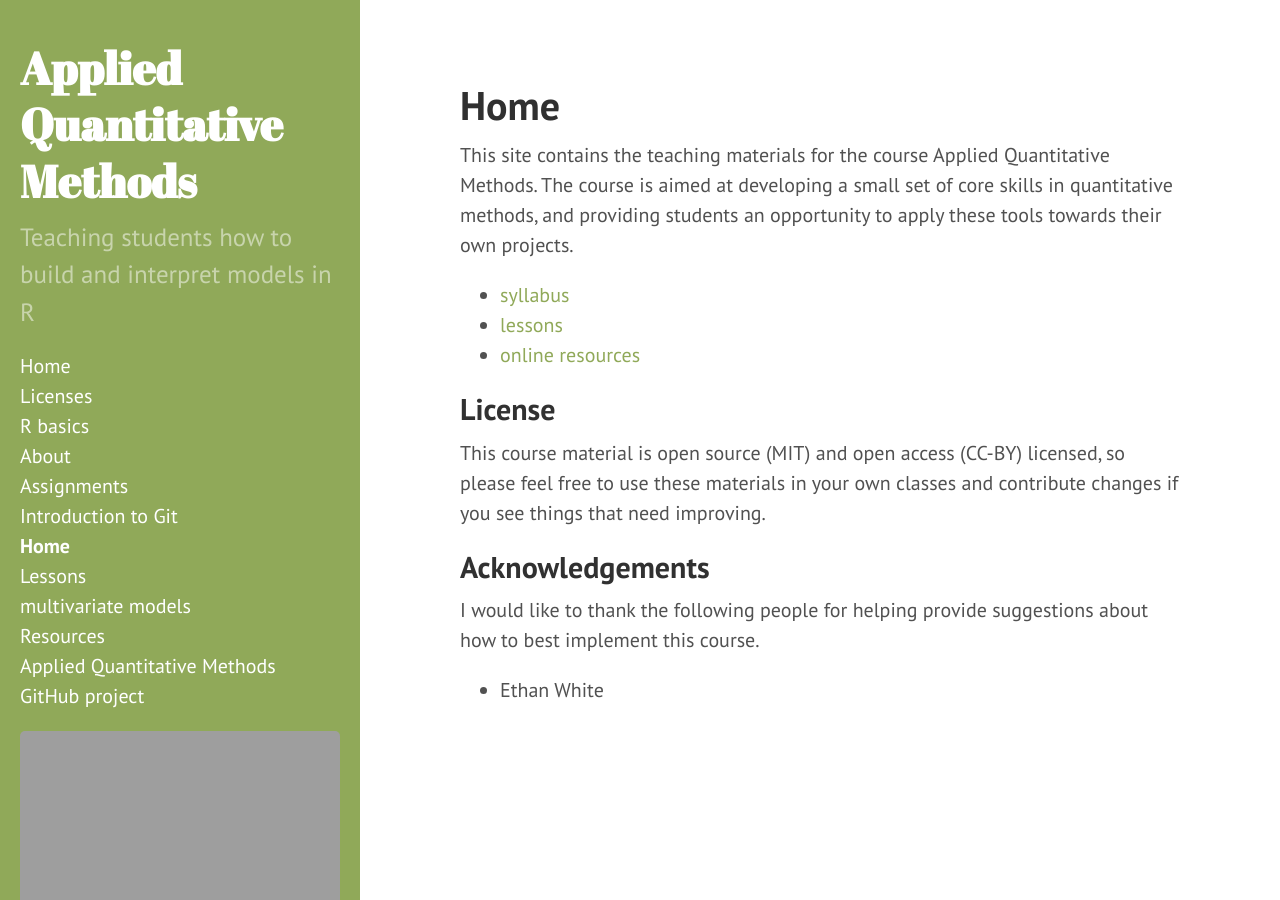
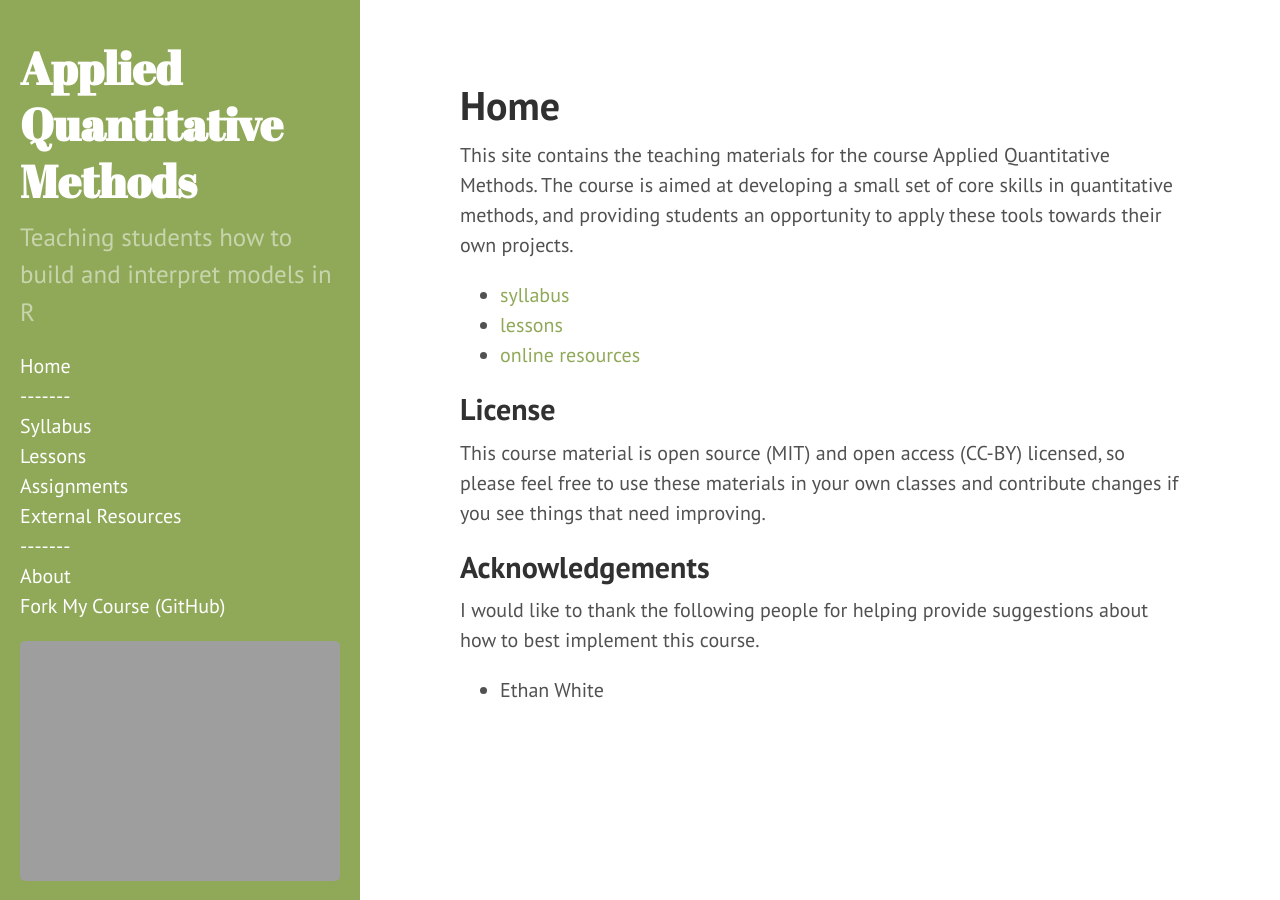
Before and after one commit to dmcglinn/quant_methods, a Jekyll site: the page built from index.md, in a window 1280 px wide. Built offline with Jekyll 4.4.1, drawn with Linux system fonts in a browser that asks for light colours; Markdown is read by kramdown in place of the engine named in the settings.

Commit message:
Clean up sidebar. Remove automatic link generator with site specific links.

```diff
--- a/_includes/sidebar.html
+++ b/_includes/sidebar.html
@@ -8,25 +8,16 @@
       </h1>
       <p class="lead">{{ site.description }}</p>
     </div>
-
     <nav class="sidebar-nav">
       <a class="sidebar-nav-item{% if page.url == site.baseurl %} active{% endif %}" href="{{ site.baseurl }}">Home</a>
-
-      {% comment %}
-        The code below dynamically generates a sidebar nav of pages with
-        `layout: page` in the front-matter. See readme for usage.
-      {% endcomment %}
-
-      {% assign pages_list = site.pages %}
-      {% for node in pages_list %}
-        {% if node.title != null %}
-          {% if node.layout == "page" %}
-            <a class="sidebar-nav-item{% if page.url == node.url %} active{% endif %}" href="{{ node.url }}">{{ node.title }}</a>
-          {% endif %}
-        {% endif %}
-      {% endfor %}
-
-      <a class="sidebar-nav-item" href="{{ site.github.repo }}">GitHub project</a>
+      <a class="sidebar-nav-item">-------</a>
+      <a class="sidebar-nav-item{% if page.url == '/syllabus/' %} active{% endif %}" href="/syllabus">Syllabus</a>
+      <a class="sidebar-nav-item{% if page.url == '/lesson_index/' %} active{% endif %}" href="/lesson_index">Lessons</a>
+      <a class="sidebar-nav-item{% if page.url == '/assignments/' %} active{% endif %}" href="/assignments">Assignments</a>
+      <a class="sidebar-nav-item{% if page.url == '/resource_links/' %} active{% endif %}" href="/resource_links">External Resources</a>
+      <a class="sidebar-nav-item">-------</a>
+      <a class="sidebar-nav-item{% if page.url == '/about/' %} active{% endif %}" href="/about">About</a>
+      <a class="sidebar-nav-item" href="{{ site.github.repo }}">Fork My Course (GitHub)</a>
     </nav>
 
     <p><a rel="license" href="http://creativecommons.org/licenses/by/4.0/"><img alt="Creative Commons License" style="border-width:0" src=src="/public/cc-by-80x15.png" /></a></p>
```
